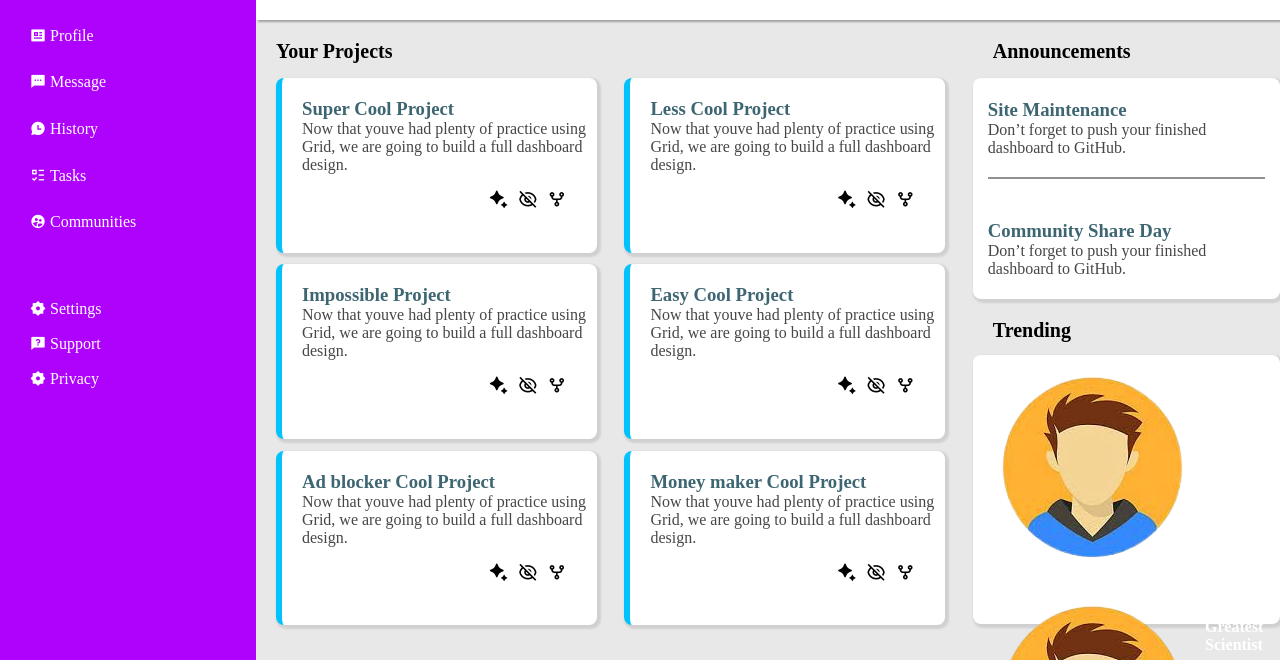
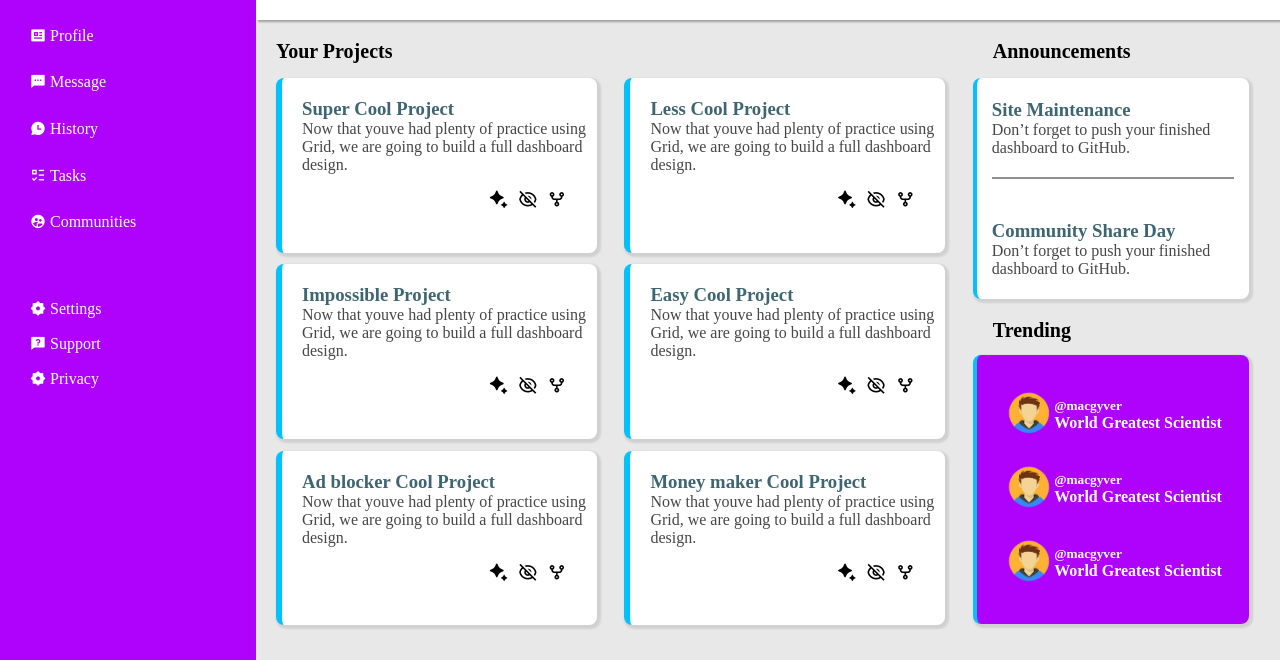
Before and after one commit to MICHELLENGEI/admin-dashboard-odin, a plain HTML site: page index.html in a window 1280 px wide. Shown: the part 140-800 px from the top of the page. Drawn offline with nearby package versions, Linux system fonts and the light colour scheme.

Commit message:
styled trending division

```diff
--- a/css/style.css
+++ b/css/style.css
@@ -177,7 +177,7 @@ padding: 10px;
 }
 .right-main-content-top{
     display: grid;
-    grid-template-columns: 100%;
+    grid-template-columns: 90%;
     grid-template-rows: 40% 6% 48%;
 }
 .announcements,
@@ -195,6 +195,7 @@ padding: 10px;
     align-items: center;
     padding-left: 15px;
     padding-right: 15px;
+    border-left: 4px solid #02c2fd;
 }
 .announcements h3{
     color:#3e6672
@@ -207,17 +208,24 @@ padding: 10px;
     border-bottom: 2px solid #3333338a;
 }
 .trending{
+    background-color: #ae02fd;
+    border-left: 4px solid #02c2fd;
     display: flex;
     flex-direction: column;
-    justify-content: space-around;
+    justify-content: center;
     align-items: center;
 }
 .trending1{
-    padding: 0 20px;
-    color: white;
+    margin: 10px 0;
+    color: rgb(255, 255, 255);
     font-weight:900 ;
     display: flex;
     flex-direction: row;
-    justify-content: space-around;
-
+    align-items: center;
+    justify-content: center;
 }
+.avatar1{
+    width: 50px;
+    height: 50px;
+    /* margin: 0 20px; */
+}
```
